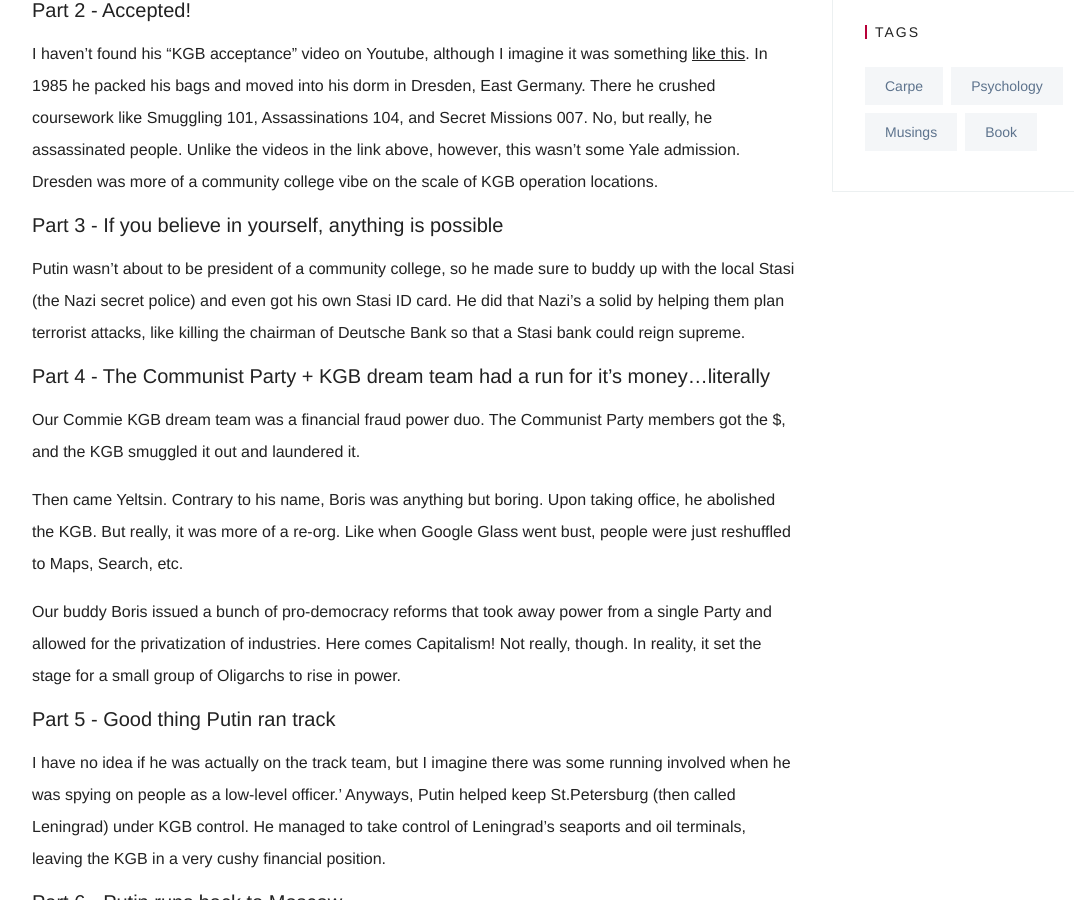
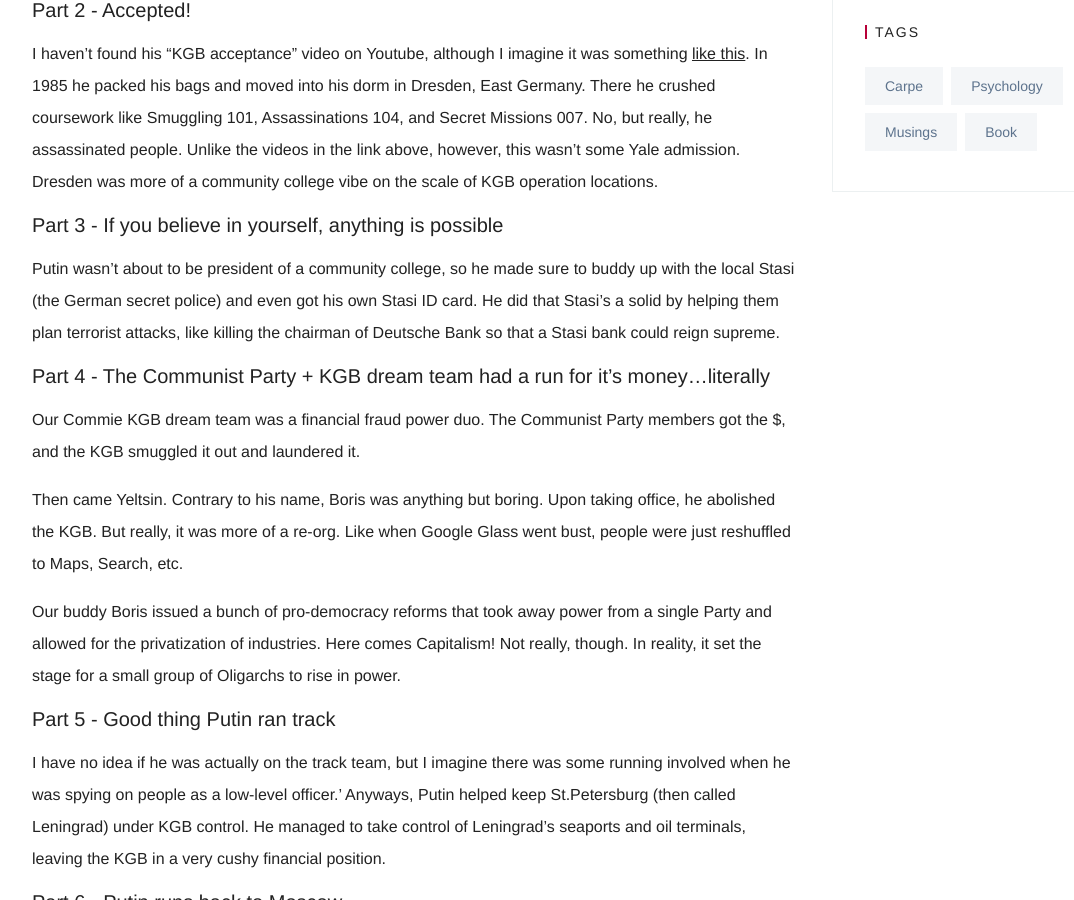
Before and after one commit to yermakova/yermakova.github.io, a Jekyll site: the page built from _posts/2020-11-28-putins-people-review.md, in a window 1280 px wide and 900 px high, scrolled down 1310 px. Shown: the whole window, without its empty margins (24-1098 px from the left). Built offline with Jekyll 4.4.1, drawn with Linux system fonts in a browser that asks for light colours; some web fonts are replaced.

Commit message:
no nazis

```diff
--- a/_posts/2020-11-28-putins-people-review.md
+++ b/_posts/2020-11-28-putins-people-review.md
@@ -19,7 +19,7 @@ His dad was in the KGB, and he was so eager to join that he tried to enroll befo
 I haven't found his "KGB acceptance" video on Youtube, although I imagine it was something [like this](https://www.youtube.com/watch?v=tfnV3uFI2DM&ab_channel=DBLOBoys). In 1985 he packed his bags and moved into his dorm in Dresden, East Germany. There he crushed coursework like Smuggling 101, Assassinations 104, and Secret Missions 007. No, but really, he assassinated people. Unlike the videos in the link above, however, this wasn’t some Yale admission. Dresden was more of a community college vibe on the scale of KGB operation locations.
 
 #### Part 3 - If you believe in yourself, anything is possible
-Putin wasn’t about to be president of a community college, so he made sure to buddy up with the local Stasi (the Nazi secret police) and even got his own Stasi ID card. He did that Nazi’s a solid by helping them plan terrorist attacks, like killing the chairman of Deutsche Bank so that a Stasi bank could reign supreme.
+Putin wasn’t about to be president of a community college, so he made sure to buddy up with the local Stasi (the German secret police) and even got his own Stasi ID card. He did that Stasi's a solid by helping them plan terrorist attacks, like killing the chairman of Deutsche Bank so that a Stasi bank could reign supreme.
 
 
 #### Part 4 - The Communist Party + KGB dream team had a run for it's money...literally
```
